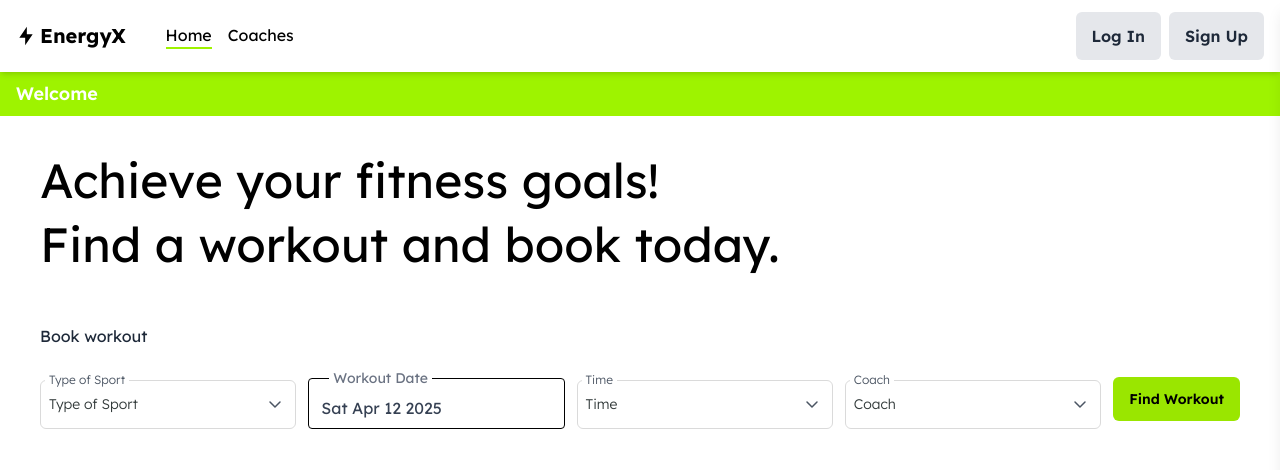
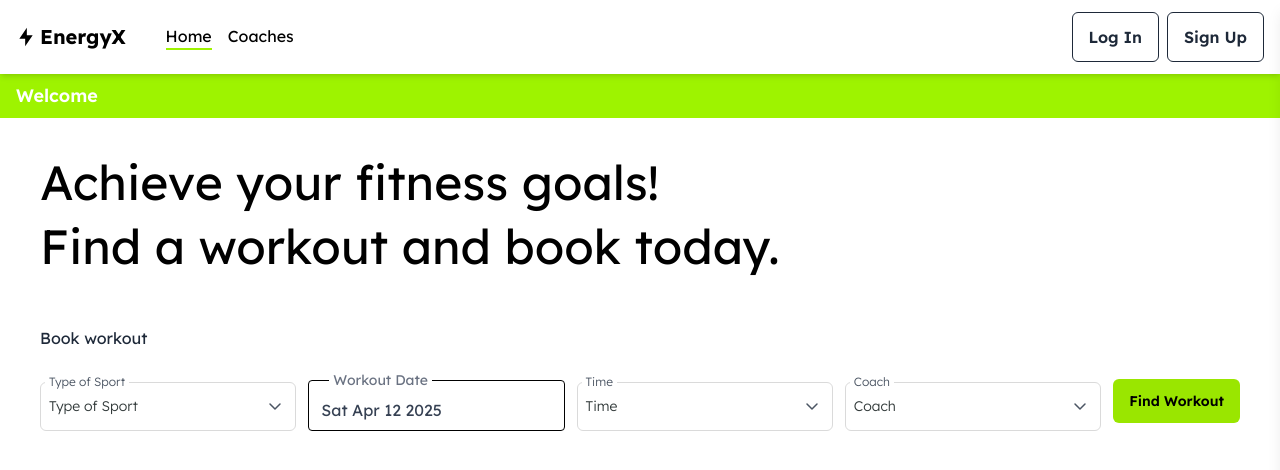
Before and after one commit to Saakshi0612/gym-app, a React (Vite) app in the folder frontend/gym-frontend-app/: page / in a window 1280 px wide. Shown: the top 470 px of the page. Built offline with nearby package versions, Linux system fonts and the light colour scheme.

Commit message:
Homepage changes done

```diff
--- a/frontend/gym-frontend-app/src/components/common/button.tsx
+++ b/frontend/gym-frontend-app/src/components/common/button.tsx
@@ -1,9 +1,8 @@
-// src/components/common/Button.tsx
-import { ButtonProps } from '../../types/components/common.types';
+import { ButtonProps } from '../../types/types';
 
 const variants = {
   primary: 'bg-lime-400 hover:bg-lime-500 text-black',
-  secondary: 'bg-gray-200 hover:bg-gray-300 text-gray-800',
+  secondary: 'border border-gray-800 text-gray-800 hover:bg-gray-100 ',
   danger: 'bg-red-500 hover:bg-red-600 text-white',
 };
 
```
